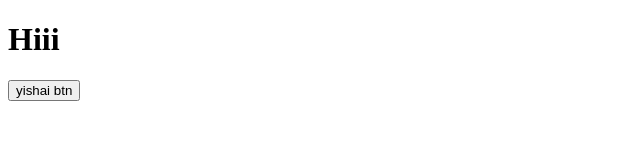
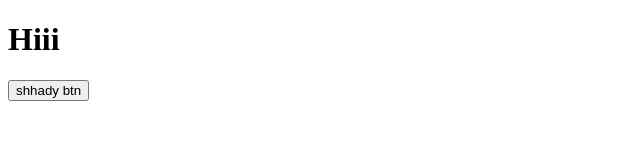
Before and after one commit to shhady/test-pull-request, a plain HTML site: page index.html in a window 1280 px wide. Shown: the full height of the page, 0-640 px from the left. Drawn offline with Linux system fonts and the light colour scheme.

Commit message:
button name

```diff
--- a/index.html
+++ b/index.html
@@ -8,6 +8,6 @@
 </head>
 <body>
   <h1>  Hiii </h1>
-<button>yishai btn</button>
+<button>shhady btn</button>
 </body>
 </html>
```
